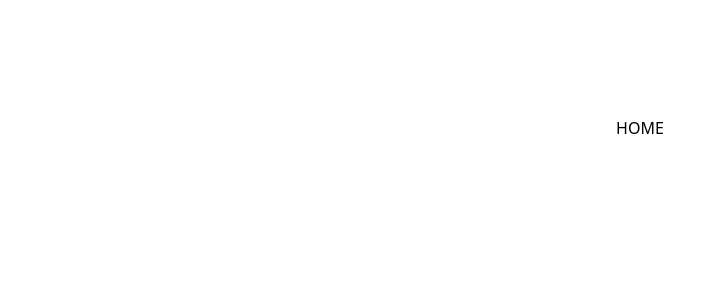
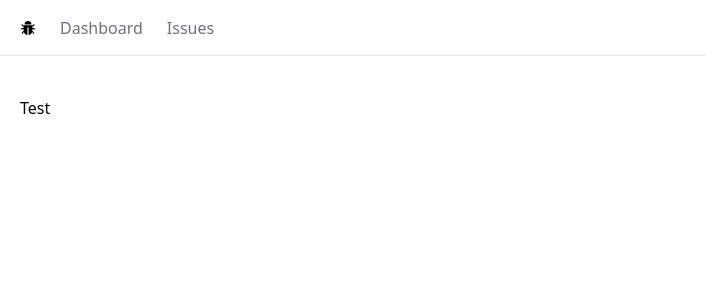
Before and after one commit to sbcguard/nextjs, a Next.js app: page / in a window 1280 px wide. Shown: the top 300 px of the page, without its empty margins (0-706 px from the left). Built offline with nearby package versions, Linux system fonts and the light colour scheme.

Commit message:
'autosave'

```diff
--- /dev/null
+++ b/app/NavBar.tsx
@@ -0,0 +1,30 @@
+import Link from "next/link";
+import React from "react";
+import { AiFillBug } from "react-icons/ai";
+
+const NavBar = () => {
+  const links = [
+    { label: "Dashboard", href: "/" },
+    { label: "Issues", href: "/issues" },
+  ];
+  return (
+    <nav className="flex space-x-6 border-b mb-5 h-14 px-5 items-center">
+      <Link href="/">
+        <AiFillBug />
+      </Link>
+      <ul className="flex space-x-6">
+        {links.map((link) => (
+          <Link
+            key={link.href}
+            className="text-zinc-500 hover:text-zinc-800 transition-colors"
+            href={link.href}
+          >
+            {link.label}
+          </Link>
+        ))}
+      </ul>
+    </nav>
+  );
+};
+
+export default NavBar;
--- a/app/globals.css
+++ b/app/globals.css
@@ -4,8 +4,6 @@
 
 :root {
   --foreground-rgb: 0, 0, 0;
-  --background-start-rgb: 214, 219, 220;
-  --background-end-rgb: 255, 255, 255;
 }
 
 @media (prefers-color-scheme: dark) {
--- a/app/layout.tsx
+++ b/app/layout.tsx
@@ -1,6 +1,7 @@
 import type { Metadata } from "next";
 import { Inter } from "next/font/google";
 import "./globals.css";
+import NavBar from "./NavBar";
 
 const inter = Inter({ subsets: ["latin"], variable: "--font-inter" });
 
@@ -17,6 +18,7 @@
   return (
     <html lang="en">
       <body className={inter.variable}>
+        <NavBar />
         <main className="p-5">{children}</main>
       </body>
     </html>
--- a/app/page.tsx
+++ b/app/page.tsx
@@ -1,9 +1,10 @@
 import Image from "next/image";
+import Link from "next/link";
 
 export default function Home() {
   return (
-    <main className="flex min-h-screen flex-col items-center justify-between p-24">
-      HOME
+    <main>
+      <h1>Test</h1>
     </main>
   );
 }
```
